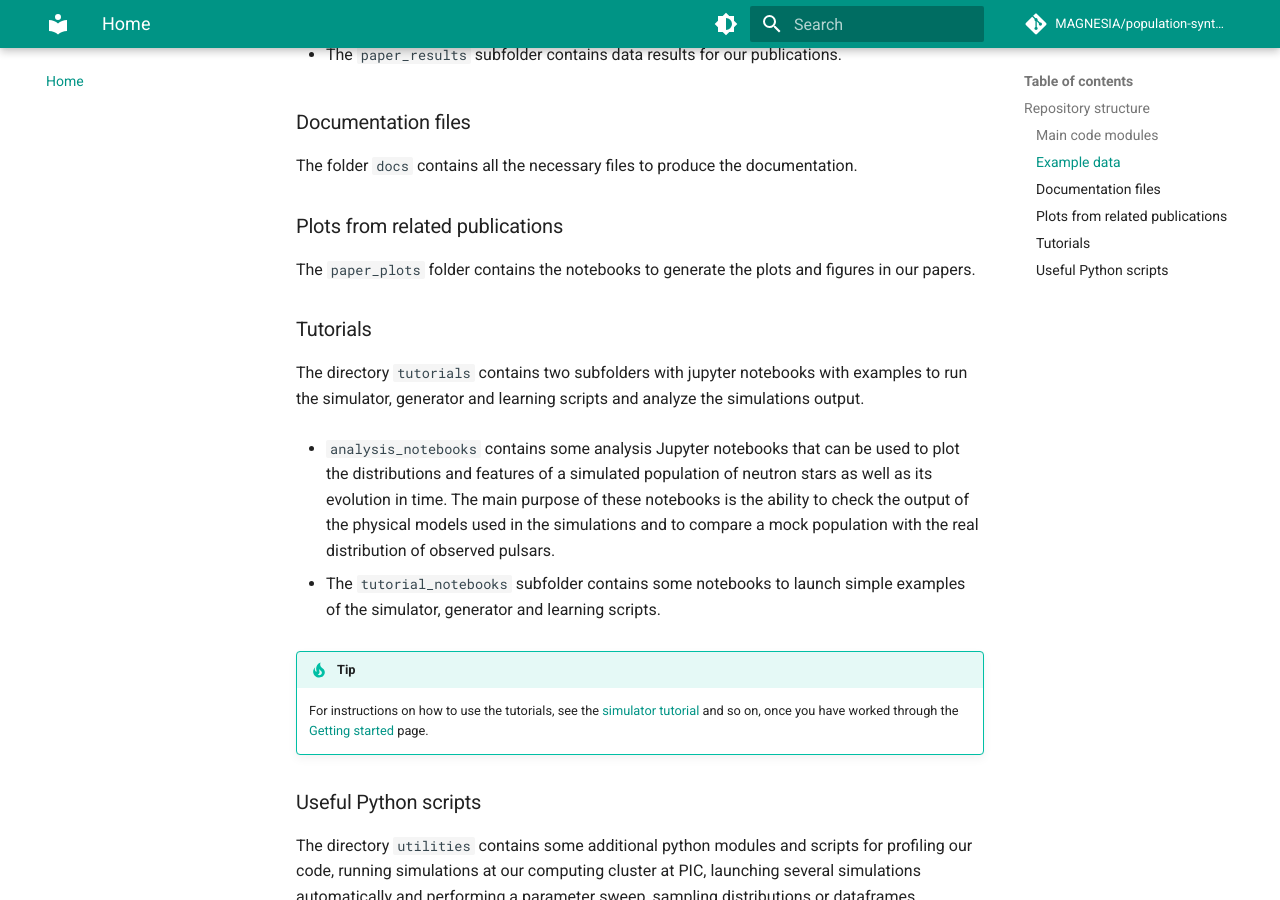
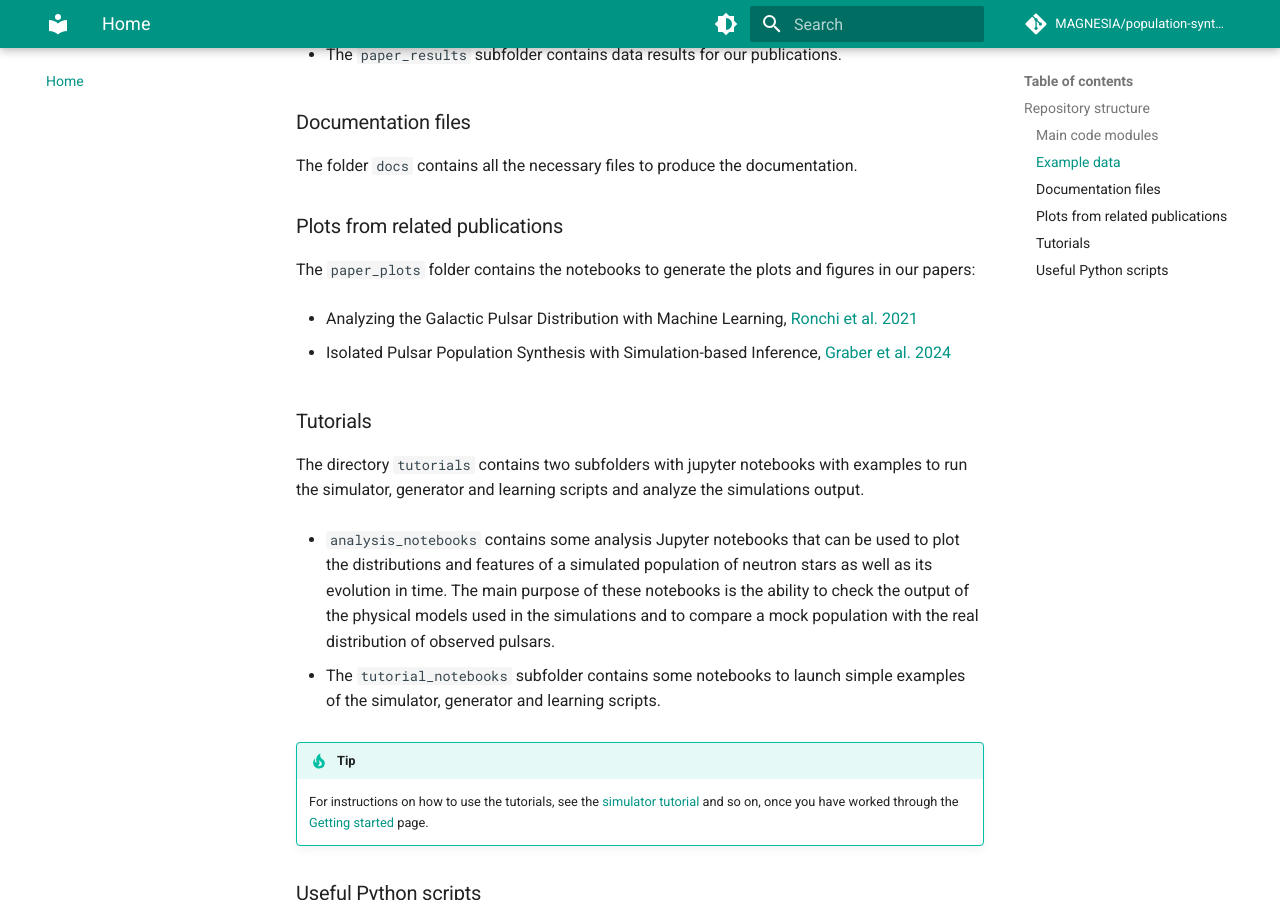
Before and after one commit to ice-csic-astroexotic/ML-Poppyns, an MkDocs documentation site: the page built from docs/index.md, in a window 1280 px wide and 900 px high, scrolled down 2313 px. Built offline with MkDocs 1.6.1 and Material for MkDocs 9.7.7, drawn with Linux system fonts in a browser that asks for light colours; comment, search, counter and statistics services are not loaded.

Commit message:
Updating the docs main page to address Celsa's comments.

```diff
--- a/docs/index.md
+++ b/docs/index.md
@@ -88,7 +88,11 @@ The folder `docs` contains all the necessary files to produce the documentation.
 
 ### Plots from related publications
 
-The `paper_plots` folder contains the notebooks to generate the plots and figures in our papers.
+The `paper_plots` folder contains the notebooks to generate the plots and figures in our papers:
+
+* Analyzing the Galactic Pulsar Distribution with Machine Learning, [Ronchi et al. 2021](https://ui.adsabs.harvard.edu/abs/2021ApJ...916..100R/abstract)
+
+* Isolated Pulsar Population Synthesis with Simulation-based Inference, [Graber et al. 2024](https://ui.adsabs.harvard.edu/abs/2024ApJ...968...16G/abstract)
 
 ### Tutorials
 
```
